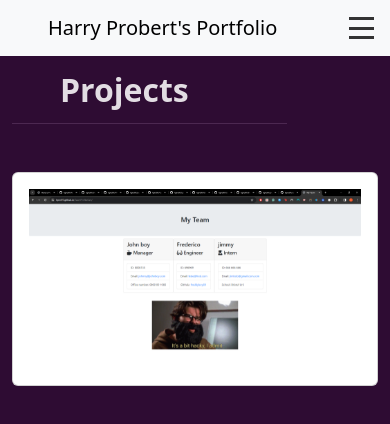
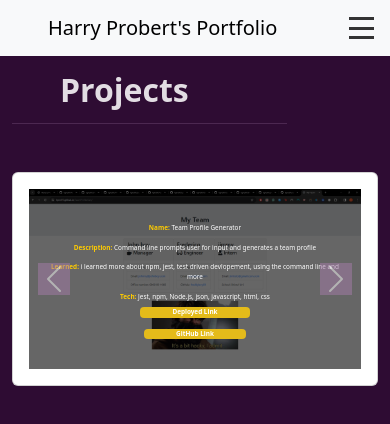
Before and after one commit to hpro97/portfolioReact, a React (Vite) app: page /projects in a window 390 px wide. Shown: the top 424 px of the page. Built offline with nearby package versions, Linux system fonts and the light colour scheme.

Commit message:
fix carousel

```diff
--- a/src/CSS/index.css
+++ b/src/CSS/index.css
@@ -180,6 +180,11 @@ button:focus-visible {
   margin-left: 2rem;
 }
 
+.textStrong {
+  font-weight: bold;
+  color: #ffcc00
+}
+
 /* padding classes */
 
 .padder {
@@ -194,6 +199,63 @@ button:focus-visible {
 .smallPadder {
   padding: 0.5rem;
 }
+
+/* carousel */
+
+
+
+.carouselText {
+    position: relative;
+    top: auto;
+    bottom: 0;
+    text-align: center;
+    height: auto;
+    max-height: 100%;
+    color:#a57daa;
+  }
+
+  .carousel-control-prev-icon, .carousel-control-next-icon {
+    background-color: #a57daa; /* Change this to your desired color */
+  }
+
+
+  .carouselText {
+    font-size: 1.6rem;
+    display: flex;
+    flex-direction: column;
+    align-items: center;
+    justify-content: center;
+    position: absolute;
+    top: 0;
+    left: 0;
+    right: 0;
+    background-color: rgba(0, 0, 0, 0.6);
+    color: white;
+    padding: 1.25rem;
+    text-align: center;
+    height: 100%;
+
+  }
+
+  .carouselText h5,
+  .carouselText p {
+    margin: 0.3125rem 0;
+  }
+
+  .customButton {
+    display: inline-block;
+    padding: 0.3rem 2rem;
+    margin: 0.25rem;
+    background-color: #e4bb1a;
+    color: white;
+    text-decoration: none;
+    border-radius: 4px;
+  }
+
+  .customButton:hover {
+    background-color: #ff9900;
+  }
+
 
 /* Media queries */
 
@@ -268,3 +330,66 @@ button:focus-visible {
     display: block;
   }
 }
+
+/* carousel media queries */
+@media (max-width: 1400px) {
+  .carouselText {
+    font-size: 1.4rem;
+  }
+}
+
+@media (max-width: 1200px) {
+  .carouselText {
+    font-size: 1.1rem;
+  }
+}
+
+@media (max-width: 765px) {
+  .carouselText {
+    font-size: 0.7rem;
+  }
+  .customButton {
+    padding: 0.1rem 2rem;
+    margin: 0.1rem;
+  }
+}
+
+@media (max-width: 510px) {
+  .carouselText {
+    font-size: 0.6rem;
+  }
+  .customButton {
+    padding: 0.05rem 2rem;
+    margin: 0.05rem;
+  }
+}
+
+@media (max-width: 450px) {
+  .carouselText {
+    font-size: 0.5rem;
+  }
+  .customButton {
+    padding: 0.04rem 2rem;
+    margin: 0.04rem;
+  }
+}
+
+@media (max-width: 394px) {
+  .carouselText {
+    font-size: 0.4rem;
+  }
+  .customButton {
+    padding: 0.04rem 2rem;
+    margin: 0.04rem;
+  }
+}
+
+@media (max-width: 344px) {
+  .carouselText {
+    font-size: 0.35rem;
+  }
+  .customButton {
+    padding: 0.035rem 2rem;
+    margin: 0.035rem;
+  }
+}
--- a/src/components/gallery.jsx
+++ b/src/components/gallery.jsx
@@ -27,7 +27,7 @@ const Gallery = () => {
     {
       name: "Date Night",
       image: "src/assets/dateNight.png",
-      description: "web application that seamlessly combines the worlds of gastronomy and cinema, providing users with specific search criteria and random recommendations for a delightful night in.",
+      description: "web application for food and cinema with specific search criteria and random recommendations for a delightful night in.",
       learned: "i learned more about APIs, managing a project (whilst sill implementing my own code alongside), people skills, overcoming deadlines and focusing on an MVP with a mobile first approach, all whilst overcoming obstacles and maintianing a positive mindset",
       techUsed: "API calls, Kambam, json, javascript, html, css, bootstrap",
       deployedLink: "https://hpro97.github.io/DateNight/", // Replace "#" with actual deployed link
@@ -111,18 +111,18 @@ const Gallery = () => {
   return (
     <div className="carousel-inner">
       {projects.map((project, index) => (
-        <div key={index} className={`carousel-item ${index === 0 ? 'active' : ''}`}>
+        <div key={index} className={`justify-content-center carousel-item ${index === 0 ? 'active' : ''}`}>
           <img src={project.image} className="d-block w-100" alt={project.name} />
-          <div className="carousel-caption d-none d-md-block">
-            <h5>Name: {project.name}</h5>
-            <p>Description: {project.description}</p>
-            <p>Learned: {project.learned}</p>
-            <p>Tech: {project.techUsed}</p>
-            <a href={project.deployedLink} target="_blank" rel="noopener noreferrer">
+          <div className="carousel-caption carousel-caption-beneath d-md-block carouselText">
+            <p><strong className='textStrong'>Name:</strong> {project.name}</p>
+            <p><strong className='textStrong'>Description:</strong> {project.description}</p>
+            <p><strong className='textStrong'>Learned:</strong> {project.learned}</p>
+            <p><strong className='textStrong'>Tech:</strong> {project.techUsed}</p>
+            <a className="customButton textStrong" href={project.deployedLink} target="_blank" rel="noopener noreferrer">
               Deployed Link
             </a>
             <br />
-            <a href={project.githubLink} target="_blank" rel="noopener noreferrer">
+            <a className="customButton textStrong" href={project.githubLink} target="_blank" rel="noopener noreferrer">
               GitHub Link
             </a>
           </div>
--- a/src/components/project.jsx
+++ b/src/components/project.jsx
@@ -12,13 +12,12 @@ const Project = () => {
       <hr className="w-75" />
 
       <div className="row justify-content-center mt-5">
-        <div className="col-lg-6">
-          <div className="card">
+        <div className="col-lg-9">
+          <div className="card" style={{ width: '100%' }}>
             <div className="card-body">
               <div
                 id="carouselExampleControls"
                 className="carousel slide"
-                data-bs-ride="carousel"
               >
                 <div className="carousel-inner">
                   <Gallery />
```
